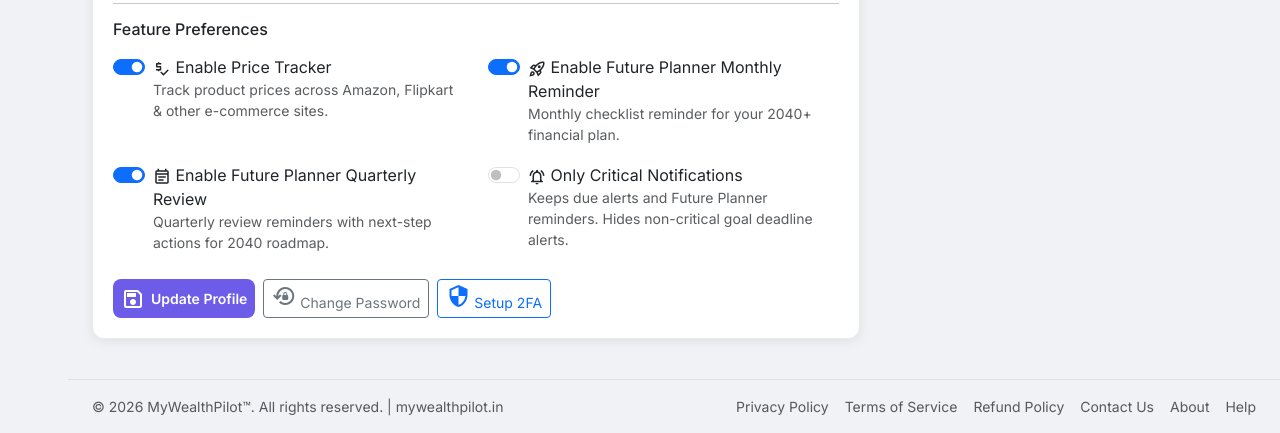
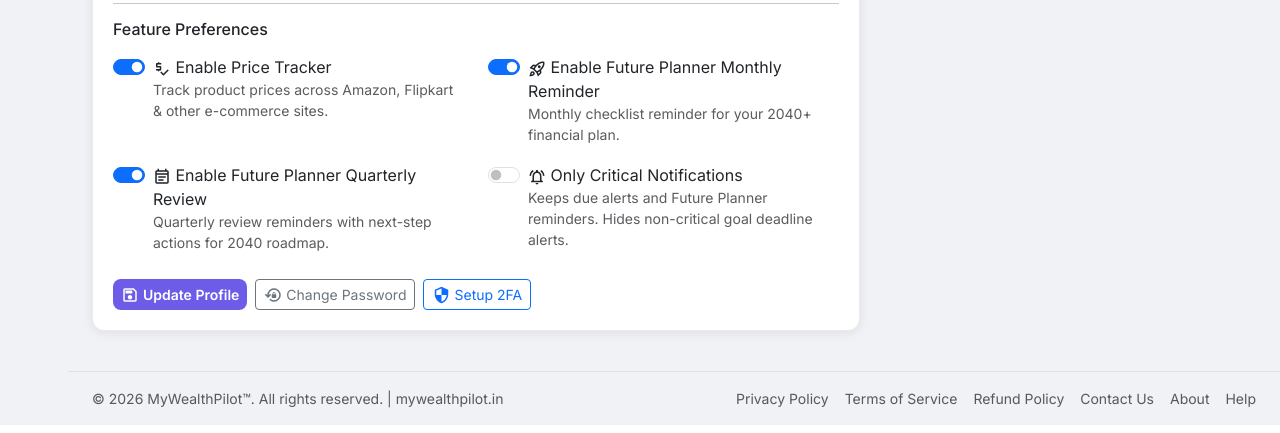
Before and after one commit to vinothkumarmari/WealthPilot, a Flask app: page /profile in a window 1280 px wide. Shown: the part 913-1346 px from the top of the page. Run offline with Flask 3, Linux system fonts and the light colour scheme; a user stored in the database is signed in; data comes from the database, SQL or seed files in the repository; tables that the repository leaves empty hold one stand-in row (values such as "Sample post"); some libraries are stand-ins or nearby versions.

Commit message:
Center icon+text inside profile buttons with flex alignment

```diff
--- a/app/templates/profile.html
+++ b/app/templates/profile.html
@@ -128,14 +128,14 @@
                         </div>
                     </div>
                     <div class="d-grid gap-2 mt-2 d-lg-flex">
-                        <button type="submit" class="btn btn-accent btn-sm">
-                            <span class="material-icons-outlined">save</span> {{ t('Update Profile') }}
+                        <button type="submit" class="btn btn-accent btn-sm d-flex align-items-center justify-content-center gap-1">
+                            <span class="material-icons-outlined" style="font-size:18px">save</span> {{ t('Update Profile') }}
                         </button>
-                        <a href="{{ url_for('main.change_password') }}" class="btn btn-outline-secondary btn-sm">
-                            <span class="material-icons-outlined">lock_reset</span> {{ t('Change Password') }}
+                        <a href="{{ url_for('main.change_password') }}" class="btn btn-outline-secondary btn-sm d-flex align-items-center justify-content-center gap-1">
+                            <span class="material-icons-outlined" style="font-size:18px">lock_reset</span> {{ t('Change Password') }}
                         </a>
-                        <a href="{{ url_for('main.mfa_setup') }}" class="btn btn-outline-{{ 'success' if current_user.mfa_method else 'primary' }} btn-sm">
-                            <span class="material-icons-outlined">{{ 'verified_user' if current_user.mfa_method else 'security' }}</span>
+                        <a href="{{ url_for('main.mfa_setup') }}" class="btn btn-outline-{{ 'success' if current_user.mfa_method else 'primary' }} btn-sm d-flex align-items-center justify-content-center gap-1">
+                            <span class="material-icons-outlined" style="font-size:18px">{{ 'verified_user' if current_user.mfa_method else 'security' }}</span>
                             {% if current_user.mfa_method %}{{ t('2FA Enabled') }}{% else %}{{ t('Setup 2FA') }}{% endif %}
                         </a>
                     </div>
```
